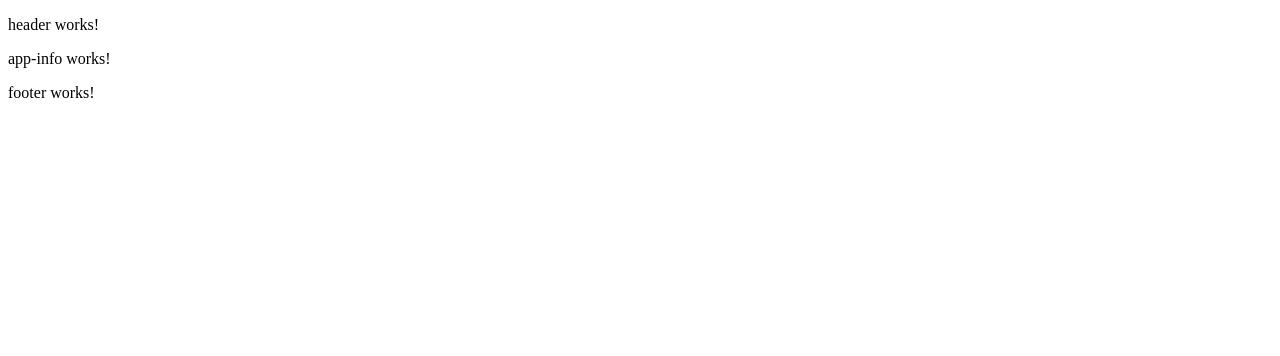
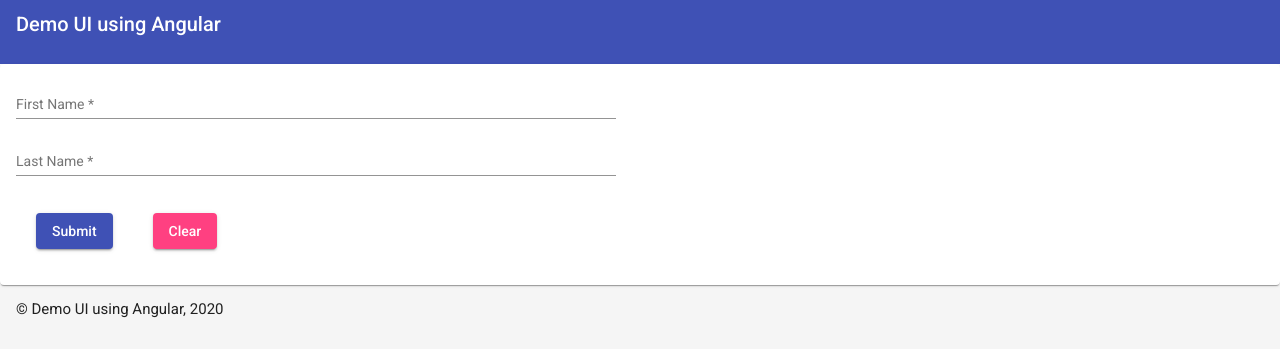
Before and after one commit to smuralee/demo-user-interface, an Angular app: page /#/app in a window 1280 px wide. Shown: the top 356 px of the page. Built offline with nearby package versions, Linux system fonts and the light colour scheme.

Commit message:
Added a template driven form

```diff
--- a/angular.json
+++ b/angular.json
@@ -28,6 +28,7 @@
               "src/assets"
             ],
             "styles": [
+              "./node_modules/@angular/material/prebuilt-themes/indigo-pink.css",
               "src/styles.scss"
             ],
             "scripts": []
@@ -92,6 +93,7 @@
               "src/assets"
             ],
             "styles": [
+              "./node_modules/@angular/material/prebuilt-themes/indigo-pink.css",
               "src/styles.scss"
             ],
             "scripts": []
@@ -123,6 +125,7 @@
           }
         }
       }
-    }},
+    }
+  },
   "defaultProject": "demo-ui-with-angular"
 }
--- a/package.json
+++ b/package.json
@@ -12,10 +12,12 @@
   "private": true,
   "dependencies": {
     "@angular/animations": "~9.1.11",
+    "@angular/cdk": "^9.2.4",
     "@angular/common": "~9.1.11",
     "@angular/compiler": "~9.1.11",
     "@angular/core": "~9.1.11",
     "@angular/forms": "~9.1.11",
+    "@angular/material": "^9.2.4",
     "@angular/platform-browser": "~9.1.11",
     "@angular/platform-browser-dynamic": "~9.1.11",
     "@angular/router": "~9.1.11",
--- a/src/app/app-info/app-info.component.html
+++ b/src/app/app-info/app-info.component.html
@@ -1 +1,33 @@
-<p>app-info works!</p>
+<mat-card>
+  <mat-card-content class="app-form">
+    <form (ngSubmit)="appForm.valid && onSubmit()" #appForm="ngForm">
+      <mat-form-field class="app-form-full-width">
+        <mat-label>First Name</mat-label>
+        <input matInput
+               id="firstName"
+               name="firstName"
+               type="text"
+               [(ngModel)]="model.firstName" #firstName="ngModel" required>
+        <mat-error *ngIf="firstName.hasError('required')">
+          First name is required
+        </mat-error>
+      </mat-form-field>
+      <mat-form-field class="app-form-full-width">
+        <mat-label>Last Name</mat-label>
+        <input matInput
+               id="lastName"
+               name="lastName"
+               placeholder="Last Name"
+               type="text"
+               [(ngModel)]="model.lastName" #lastName="ngModel" required>
+        <mat-error *ngIf="lastName.hasError('required')">
+          Last name is required
+        </mat-error>
+      </mat-form-field>
+      <mat-action-row>
+        <button style="margin: 20px" mat-raised-button color="primary">Submit</button>
+        <button style="margin: 20px" mat-raised-button color="accent" (click)="clear()">Clear</button>
+      </mat-action-row>
+    </form>
+  </mat-card-content>
+</mat-card>
--- a/src/app/app-info/app-info.component.scss
+++ b/src/app/app-info/app-info.component.scss
@@ -1 +1,15 @@
 @import "~src/styles";
+
+.app-form {
+  min-width: 150px;
+  max-width: 600px;
+  width: 100%;
+}
+
+.app-form-full-width {
+  width: 100%;
+}
+
+.app-button {
+  margin: 10px;
+}
--- a/src/app/app-info/app-info.component.ts
+++ b/src/app/app-info/app-info.component.ts
@@ -1,4 +1,5 @@
 import {ChangeDetectionStrategy, Component, OnInit, ViewEncapsulation} from '@angular/core';
+import {AppInfo} from '../_models';
 
 @Component({
   selector: 'app-app-info',
@@ -9,10 +10,21 @@ import {ChangeDetectionStrategy, Component, OnInit, ViewEncapsulation} from '@an
 })
 export class AppInfoComponent implements OnInit {
 
+  // Initialize the model as empty
+  model: AppInfo = {};
+
   constructor() {
   }
 
   ngOnInit(): void {
   }
 
+  onSubmit() {
+    alert(JSON.stringify(this.model, null, 4));
+  }
+
+  clear() {
+    this.model = {};
+  }
+
 }
--- a/src/app/footer/footer.component.html
+++ b/src/app/footer/footer.component.html
@@ -1 +1,3 @@
-<p>footer works!</p>
+<mat-toolbar>
+  <span class="mat-h4">© Demo UI using Angular, 2020</span>
+</mat-toolbar>
--- a/src/app/header/header.component.html
+++ b/src/app/header/header.component.html
@@ -1 +1,3 @@
-<p>header works!</p>
+<mat-toolbar color="primary">
+  <span class="mat-title">Demo UI using Angular</span>
+</mat-toolbar>
--- a/src/index.html
+++ b/src/index.html
@@ -6,8 +6,10 @@
   <base href="/">
   <meta name="viewport" content="width=device-width, initial-scale=1">
   <link rel="icon" type="image/x-icon" href="favicon.ico">
+  <link href="https://fonts.googleapis.com/css?family=Roboto:300,400,500&display=swap" rel="stylesheet">
+  <link href="https://fonts.googleapis.com/icon?family=Material+Icons" rel="stylesheet">
 </head>
-<body>
+<body class="mat-typography">
   <app-root></app-root>
 </body>
 </html>
--- a/src/styles.scss
+++ b/src/styles.scss
@@ -1 +1,10 @@
 /* You can add global styles to this file, and also import other style files */
+
+html, body {
+  height: 100%;
+}
+
+body {
+  margin: 0;
+  font-family: Roboto, "Helvetica Neue", sans-serif;
+}
```
Also changed, not shown: src/app/_models/app-info.ts (+8 -7 lines), src/app/app.module.ts (+17 -1 lines), 1 other file (tests, documents, lock files or other folders).
